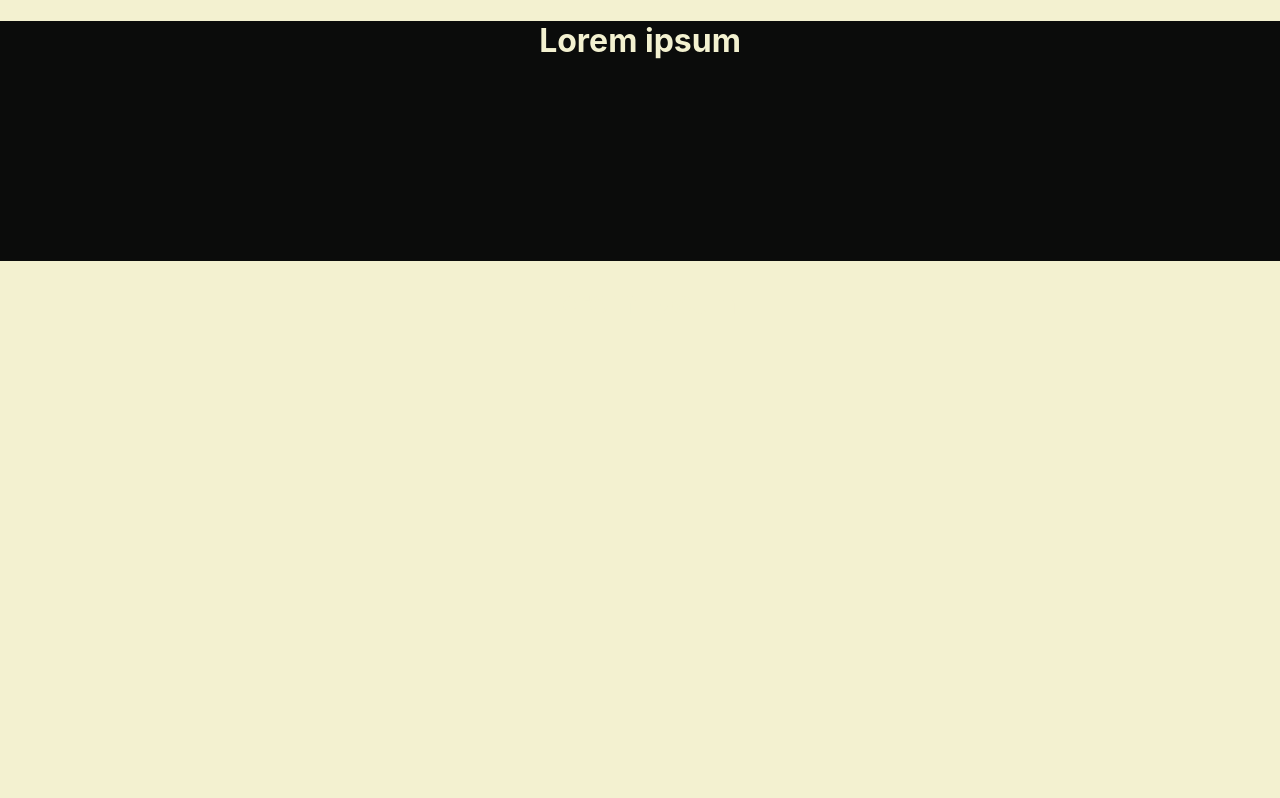
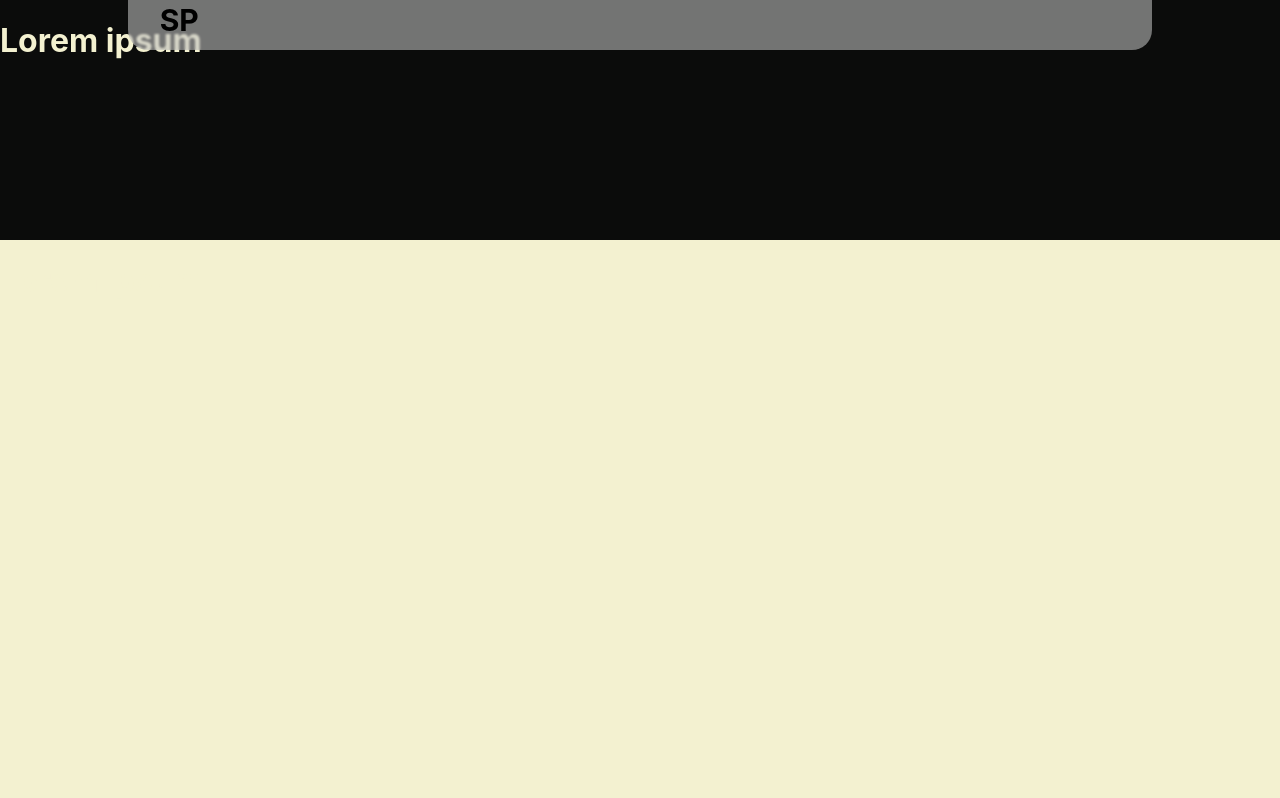
Before and after one commit to SantiagoPosseAraoz/one-page, a React (Create React App) app: page / in a window 1280 px wide. Shown: the top 798 px of the page. Built offline with nearby package versions, Linux system fonts and the light colour scheme.

Commit message:
navbar idea

```diff
--- a/src/App.js
+++ b/src/App.js
@@ -3,10 +3,12 @@ import FirstSquare from './comonents/FirstSquare.js';
 import SecondSquare from './comonents/SecondSquare';
 import FirstView from './comonents/FirstView';
 import SecondView from './comonents/SecondView';
+import Navbar from './comonents/Navbar.js';
 
 function App() {
   return (
     <div className="App">
+      <Navbar/>
       <SecondView/>
       <div>
         <FirstSquare/>
--- /dev/null
+++ b/src/comonents/Navbar.css
@@ -0,0 +1,26 @@
+.Navbar{
+    position: fixed;
+    height: 50px;
+    width: 80%;
+    z-index: 2;
+    background-color: rgba(192, 192, 192, 0.575);
+    backdrop-filter: blur(1px);
+    border-radius: 0 0 20px 20px;
+    margin: 0 auto;
+    left: 0;
+    right: 0;
+    display: flex;
+}
+
+.logo{
+    float:left;
+    width: 10%;
+}
+
+.logo h3{
+    vertical-align: middle;
+    height: 100%;
+    margin: 0;
+    line-height: 40px;
+    font-size: 30px;
+}
--- /dev/null
+++ b/src/comonents/Navbar.js
@@ -0,0 +1,13 @@
+import "./Navbar.css";
+
+function Navbar() {
+  return (
+    <div className="Navbar">
+      <div className="logo">
+        <h3>SP</h3>
+      </div>
+    </div>
+  );
+}
+
+export default Navbar;
--- a/src/comonents/SecondView.css
+++ b/src/comonents/SecondView.css
@@ -9,8 +9,10 @@
     width: 100%;
     height: 30%;
     background-color: #0b0c0b;
+    display: flex;
 }
 .SecondView-right{
     width: 100%;
     height: 69%;
+    display: flex;
 }
```
